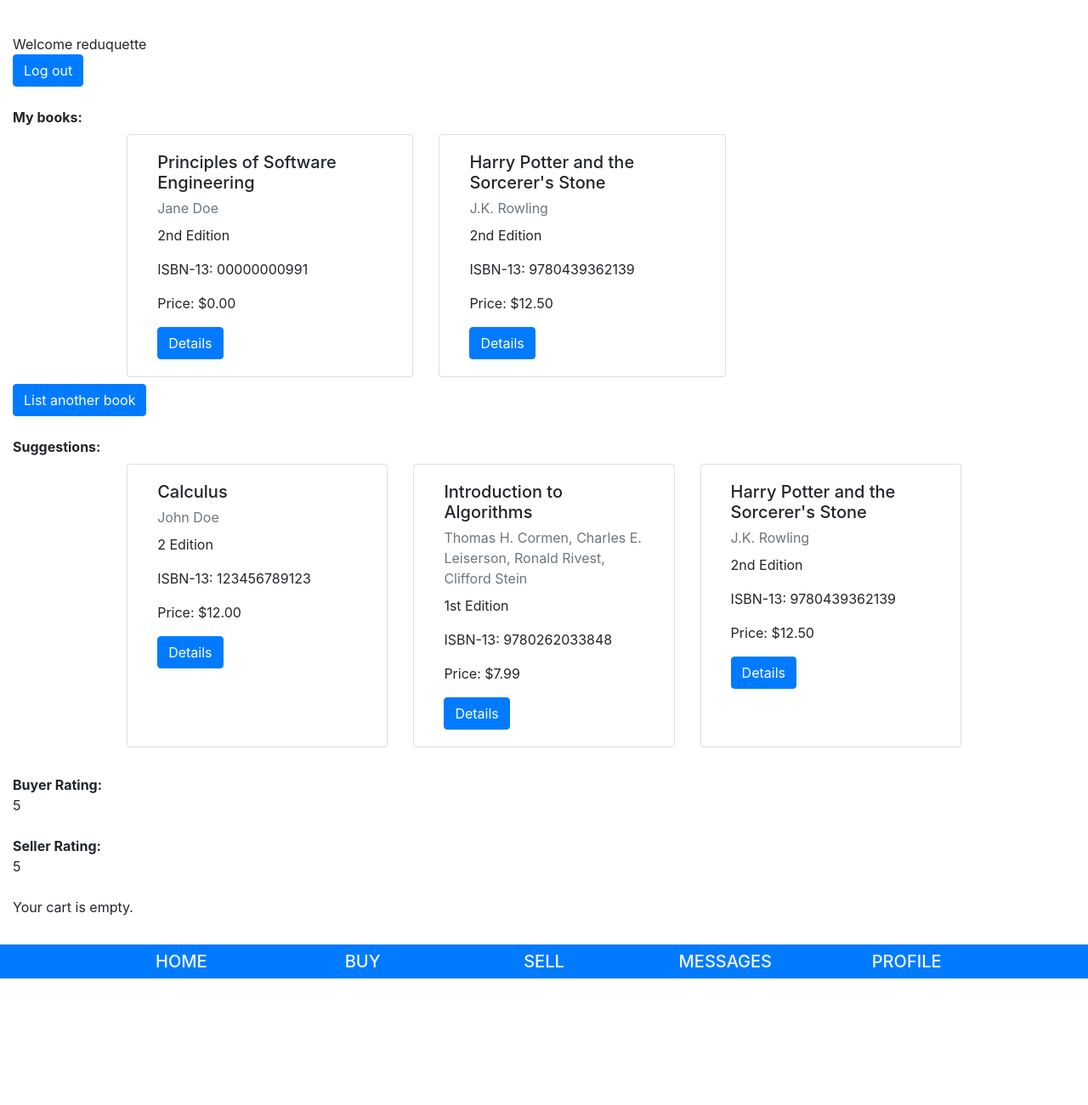
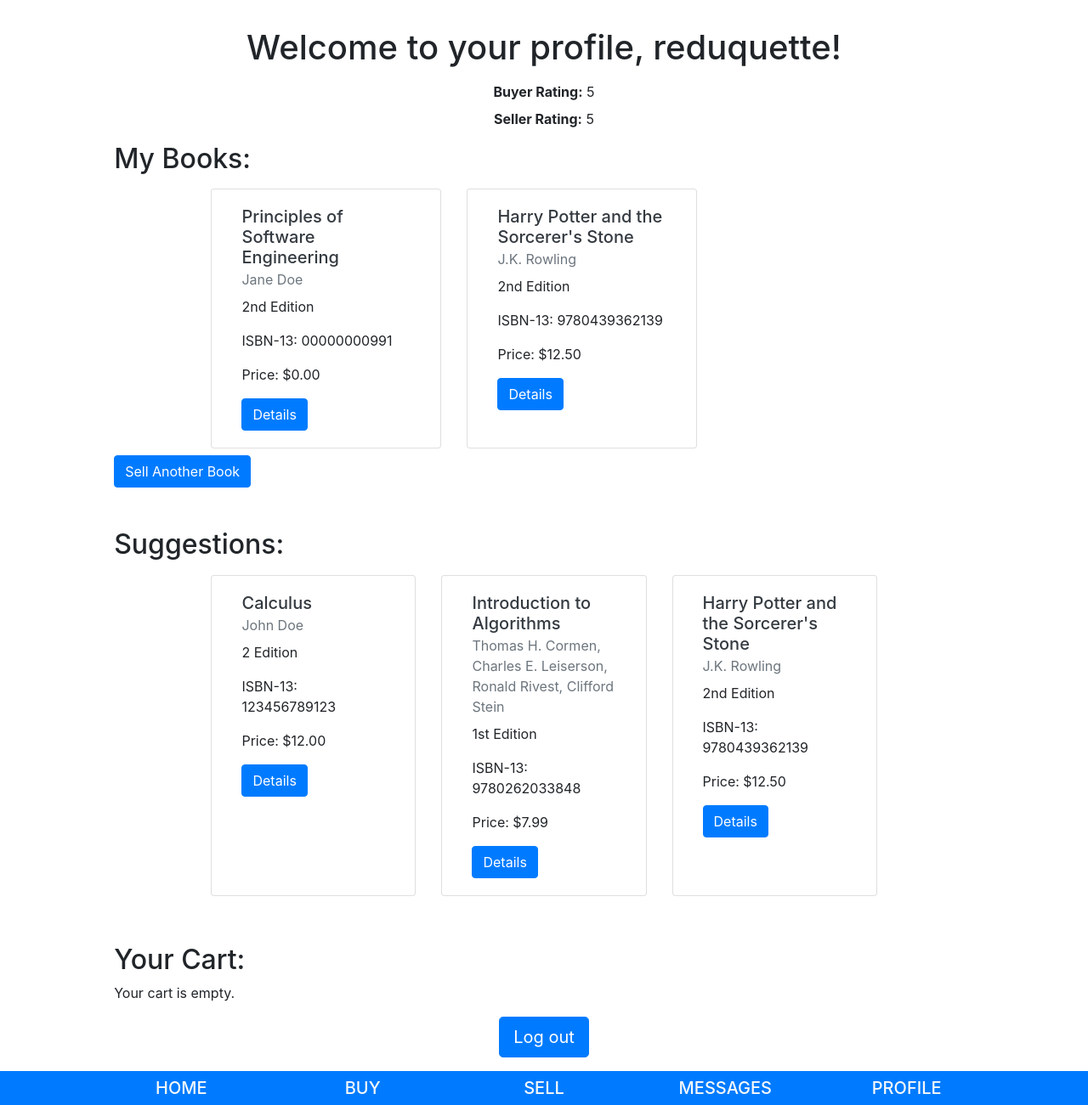
Before and after one commit to ADelCastillo1798/Oasis-Copy, a Django app: page /pages/profile/ in a window 1280 px wide. Shown: the part 56-1357 px from the top of the page at 85% size. Before the commit the page ends 1208 px from the top, so only its background shows below. Run offline with Django 3.2, Linux system fonts and the light colour scheme; a user stored in the database is signed in; data comes from the database, SQL or seed files in the repository; some libraries are stand-ins or nearby versions.

Commit message:
Restyled Profile Page

```diff
--- a/oasis/pages/templates/profile.html
+++ b/oasis/pages/templates/profile.html
@@ -1,22 +1,22 @@
 {% extends 'base.html' %}
 
 {%block content%}
-
+<div class="col-lg-10 col-md-11 col-sm-12 mx-auto">
 	{% if user.is_authenticated %}
 
-	<br/>
-	Welcome {{user.username}}
-	<br/>
-	<a class="btn btn-primary" href="{% url 'logout' %}">Log out</a>
-	<br/>
-	<br/>
-	<strong>My books:</strong>
+		<h1 class="text-center my-3">Welcome to your profile, {{user.username}}!</h1>
+		<div class="text-center my-3">
+			<p class="mb-2"><strong>Buyer Rating:</strong> {{user.profile.buyer_rating}}</p>
+			<p><strong>Seller Rating:</strong> {{user.profile.seller_rating}}</p>
+		</div>
+		<div class="mb-5">
+			<h2>My Books:</h2>
 			{% if my_books %}
 				<div class="card-deck col-lg-10 col-sm-12 py-2 mx-auto">
 				{% for object in my_books %}
 					<div class="card col-sm-4 rounded">
 					<div class="card-body">
-				<h5 class="card-title"> {{ object.book.title }}</h5>
+						<a class="text-decoration-none text-dark card-title" href="{{ object.get_absolute_url }}" ><h5> {{ object.book.title }}</h5></a>
 						<p class="card-subtitle mb-2 text-muted"> {{ object.book.author }}</p>
 						<p class="card-text">{{ object.book.edition }} Edition</p>
 						<p class="card-text">ISBN-13: {{ object.book.isbn }}</p>
@@ -26,21 +26,20 @@
 					</div>
 				{% endfor %}
 				</div>
-		<a class="btn btn-primary" href="{% url 'sellerlisting' %}">List another book</a>
+				<a class="btn btn-primary" href="{% url 'sellerlisting' %}">Sell Another Book</a>
 			{% else %}
 				<p>You have not listed any books yet.</p>
-		<a class="btn btn-primary" href="{% url 'sellerlisting' %}">List a book</a>
+				<a class="btn btn-primary" href="{% url 'sellerlisting' %}">Sell A Book</a>
 			{% endif %}
-	<br/>
-	<br/>
-
-	<strong>Suggestions:</strong>
+		</div>
+		<div class="mb-5">
+			<h2>Suggestions:</h2>
 			{% if left %}
 				<div class="card-deck col-lg-10 col-sm-12 py-2 mx-auto">
 				{% for object in left %}
 					<div class="card col-sm-4 rounded">
 					<div class="card-body">
-				<h5 class="card-title"> {{ object.book.title }}</h5>
+						<a class="text-decoration-none text-dark card-title" href="{{ object.get_absolute_url }}" ><h5> {{ object.book.title }}</h5></a>
 						<p class="card-subtitle mb-2 text-muted"> {{ object.book.author }}</p>
 						<p class="card-text">{{ object.book.edition }} Edition</p>
 						<p class="card-text">ISBN-13: {{ object.book.isbn }}</p>
@@ -53,20 +52,11 @@
 			{% else %}
 				<p>You have no suggestions at the moment. Check back later for more.</p>
 			{% endif %}
+		</div>
+		<div>
+			<h2>Your Cart:</h2>
+			{% if cart %}
 
-	<br/>
-	<strong>Buyer Rating:</strong>
-	<br/>
-	{{user.profile.buyer_rating}}
-	<br/>
-	<br/>
-	<strong>Seller Rating:</strong>
-	<br/>
-	{{user.profile.seller_rating}}
-	<br/>
-	<br/>
-	{% if cart %}
-	<Strong>Your Cart:</Strong>
 			<div class="card-deck col-lg-10 col-sm-12 py-2 mx-auto">
 			{% for product in cart %}
 					<div class="card col-sm-4 rounded">
@@ -76,8 +66,8 @@
 					<p class="card-text">{{ product.product.book.edition }} Edition</p>
 					<p class="card-text">${{ product.price}} </p>
 					<p class="card-text">ISBN-13: {{ product.product.book.isbn }}</p>
-			  <a href="{% url 'cart:itemclear' product.product.id%}" class="btn btn-primary">Remove From Cart</a>
-			  <a href = "{% url 'newconversation' product.product.id%}" class="btn btn-primary" >Contact Seller</a>
+					<a href="{% url 'cart:itemclear' product.product.id%}" class="btn btn-primary mb-1">Remove From Cart</a>
+					<a href = "{% url 'newconversation' product.product.id%}" class="btn btn-primary mt-1" >Contact Seller</a>
 					</div>
 				</div>
 
@@ -88,7 +78,7 @@
 			{% else %}
 			<p>Your cart is empty.</p>
 			{% endif %}
-
+		</div>
 		{% if user.username in "reinersr" %}
 
 			<a class="btn btn-primary" href="{% url 'admin' %}">Go to Admin Page</a>
@@ -96,10 +86,13 @@
 			<br/>
 
 		{% endif %}
+		<div class="text-center">
+			<a class="btn btn-primary btn-lg" href="{% url 'logout' %}">Log out</a>
+		</div>
 
 	{% else %}
 		<meta http-equiv="refresh" content="time; URL=../login" />
 
 	{% endif %}
-
+</div>
 {%endblock%}
```
Lines whose indentation alone changed are shown as unchanged.
